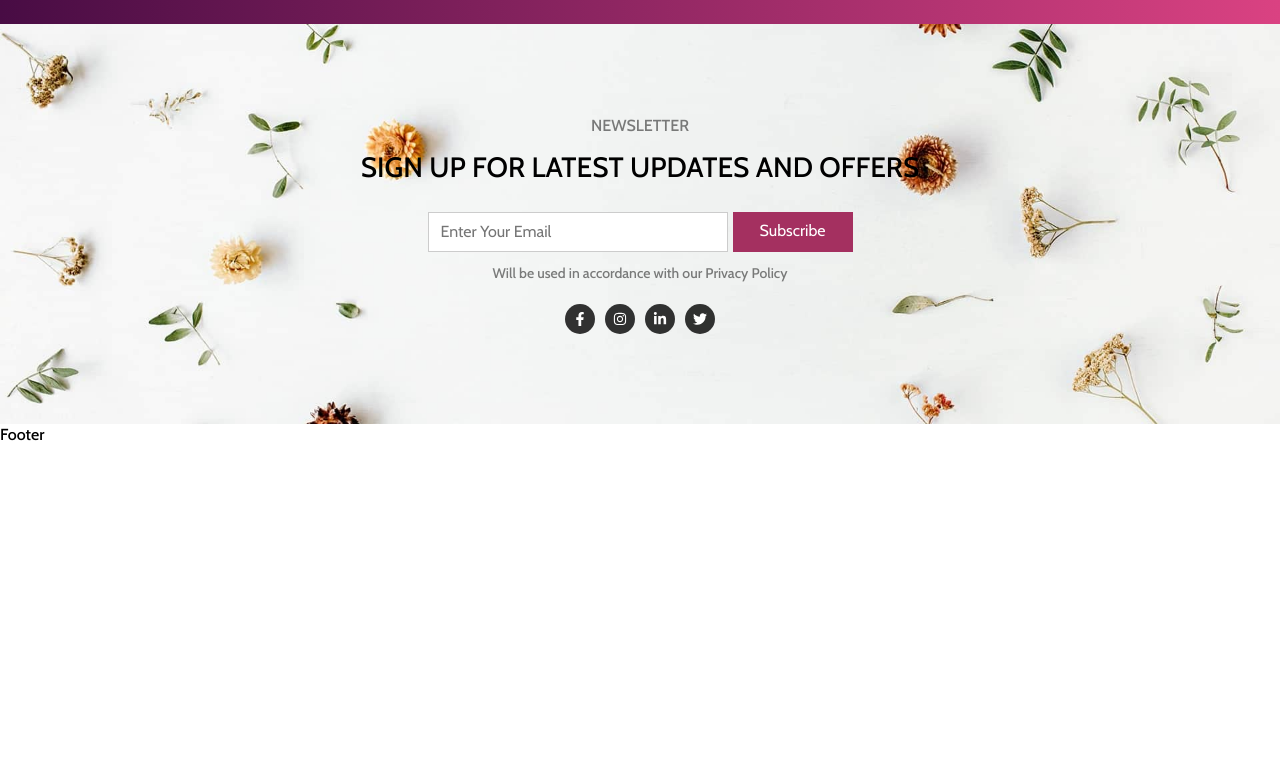
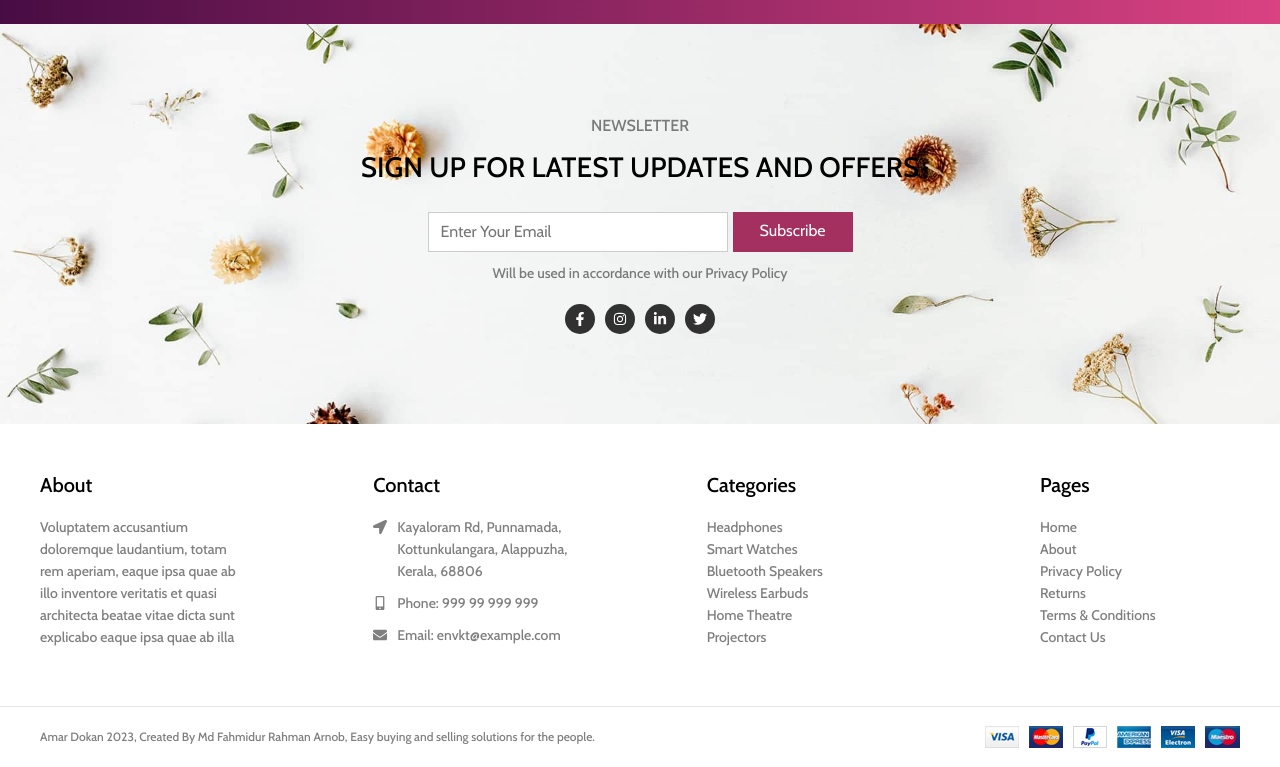
Before and after one commit to Fahmidur-arnob/Amar-Dokan, a React (Create React App) app: page / in a window 1280 px wide. Shown: the part 777-1544 px from the top of the page. Before the commit the page ends 1223 px from the top, so only its background shows below. Built offline with nearby package versions, Linux system fonts and the light colour scheme.

Commit message:
Done with footer, now handling the category section

```diff
--- a/src/components/Footer/Footer.jsx
+++ b/src/components/Footer/Footer.jsx
@@ -1,6 +1,104 @@
+import React from 'react';
+import { FaLocationArrow, FaMobileAlt, FaEnvelope } from "react-icons/fa";
+import Payment from "../../assets/payments.png";
 import "./Footer.scss";
+
+
 const Footer = () => {
-    return <div>Footer</div>;
+    return (
+        <footer className='footer'>
+            <div className="footer-content">
+                <div className="col">
+                    <div className="title">
+                        About
+                    </div>
+                    <div className="text">
+                        Voluptatem accusantium doloremque laudantium, totam rem aperiam, eaque ipsa quae ab illo inventore veritatis et quasi architecta beatae vitae dicta sunt explicabo eaque ipsa quae ab illa
+                    </div>
+                </div>
+                <div className="col">
+                    <div className="title">
+                        Contact
+                    </div>
+                    <div className="c-item">
+                        <FaLocationArrow />
+                        <div className="text">
+                            Kayaloram Rd, Punnamada, Kottunkulangara, Alappuzha, Kerala, 68806
+                        </div>
+                    </div>
+
+                    <div className="c-item">
+                        <FaMobileAlt />
+                        <div className="text">
+                            Phone: 999 99 999 999
+                        </div>
+                    </div>
+
+                    <div className="c-item">
+                        <FaEnvelope />
+                        <div className="text">
+                            Email: envkt@example.com
+                        </div>
+                    </div>
+                </div>
+                <div className="col">
+                    <div className="title">
+                        Categories
+                    </div>
+                    <div className="text">
+                        Headphones
+                    </div>
+                    <div className="text">
+                        Smart Watches
+                    </div>
+                    <div className="text">
+                        Bluetooth Speakers
+                    </div>
+                    <div className="text">
+                        Wireless Earbuds
+                    </div>
+                    <div className="text">
+                        Home Theatre
+                    </div>
+                    <div className="text">
+                        Projectors
+                    </div>
+                </div>
+                <div className="col">
+                    <div className="title">
+                        Pages
+                    </div>
+                    <div className="text">
+                        Home
+                    </div>
+                    <div className="text">
+                        About
+                    </div>
+                    <div className="text">
+                        Privacy Policy
+                    </div>
+                    <div className="text">
+                        Returns
+                    </div>
+                    <div className="text">
+                        Terms & Conditions
+                    </div>
+                    <div className="text">
+                        Contact Us
+                    </div>
+                </div>
+            </div>
+
+            <div className="bottom-bar">
+                <div className="bottom-bar-content">
+                    <div className="text">
+                        Amar Dokan 2023, Created By Md Fahmidur Rahman Arnob, Easy buying and selling solutions for the people.
+                    </div>
+                    <img src={Payment} alt="payment options"/>
+                </div>
+            </div>
+        </footer>
+    );
 };
 
 export default Footer;
--- a/src/components/Footer/Footer.scss
+++ b/src/components/Footer/Footer.scss
@@ -1 +1,76 @@
 @import "../../css-config/mixins.scss";
+
+
+.footer{
+    width: 100%;
+    .footer-content{
+        padding: 50px 20px;
+        max-width: 1200px;
+        margin: 0 auto;
+        display: flex;
+        flex-flow: wrap;
+        gap: 20px;
+
+        @include md{
+            justify-content: space-between;
+            padding: 50px 0;
+        }
+
+        .col{
+            width: 200px;
+
+            .title{
+                margin-bottom: 20px;
+                font-size: 20px;
+            }
+            .text{
+                color: rgba(0,0,0,0.5);
+                font-size: 14px;
+            }
+
+            .c-item{
+                display: flex;
+                margin-bottom: 10px;
+                svg{
+                    flex-shrink: 0;
+                    font-size: 14px;
+                    margin-right: 10px;
+                    margin-top: 4px;
+                    color: rgba(0,0,0,0.5)
+                }
+            }
+            span{
+                &.text{
+                    display: block;
+                    margin-bottom: 10px;
+                    cursor: pointer;
+                }
+            }
+        }
+    }
+    .bottom-bar{
+        border-top: 1px solid rgba(0,0,0, 0.1);
+
+        .bottom-bar-content{
+            padding: 20px;
+            display: flex;
+            align-items: center;
+            flex-direction: column;
+            text-align: center;
+            gap: 10px;
+            @include md{
+                padding: 0;
+                height: 60px;
+                max-width: 1200px;
+                margin: 0 auto;
+                flex-direction: row;
+                justify-content: space-between;
+                text-align: left;
+            }
+            .text{
+                font-size: 12px;
+                color: rgba(0,0,0,0.5);
+            }
+        }
+    }
+}
```
